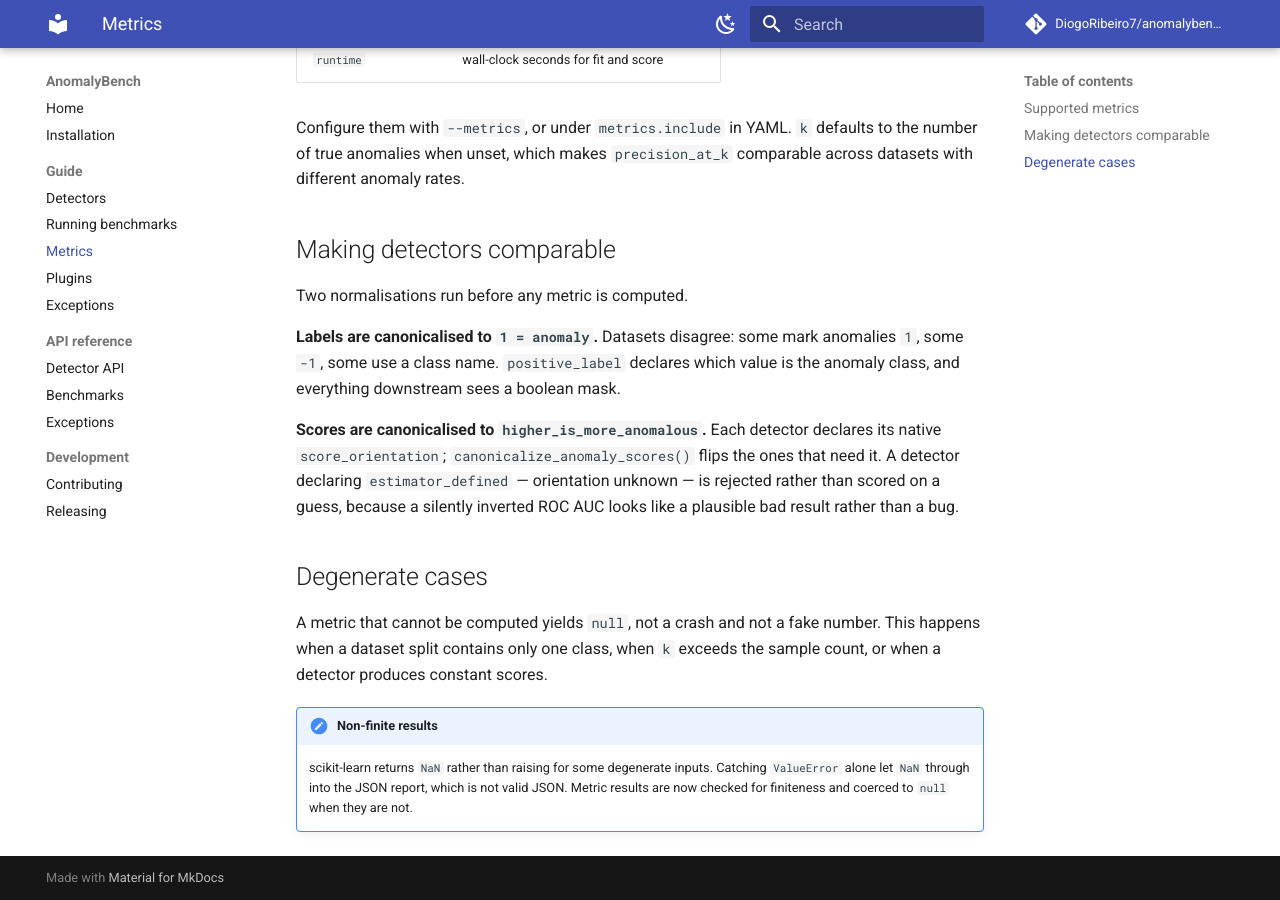
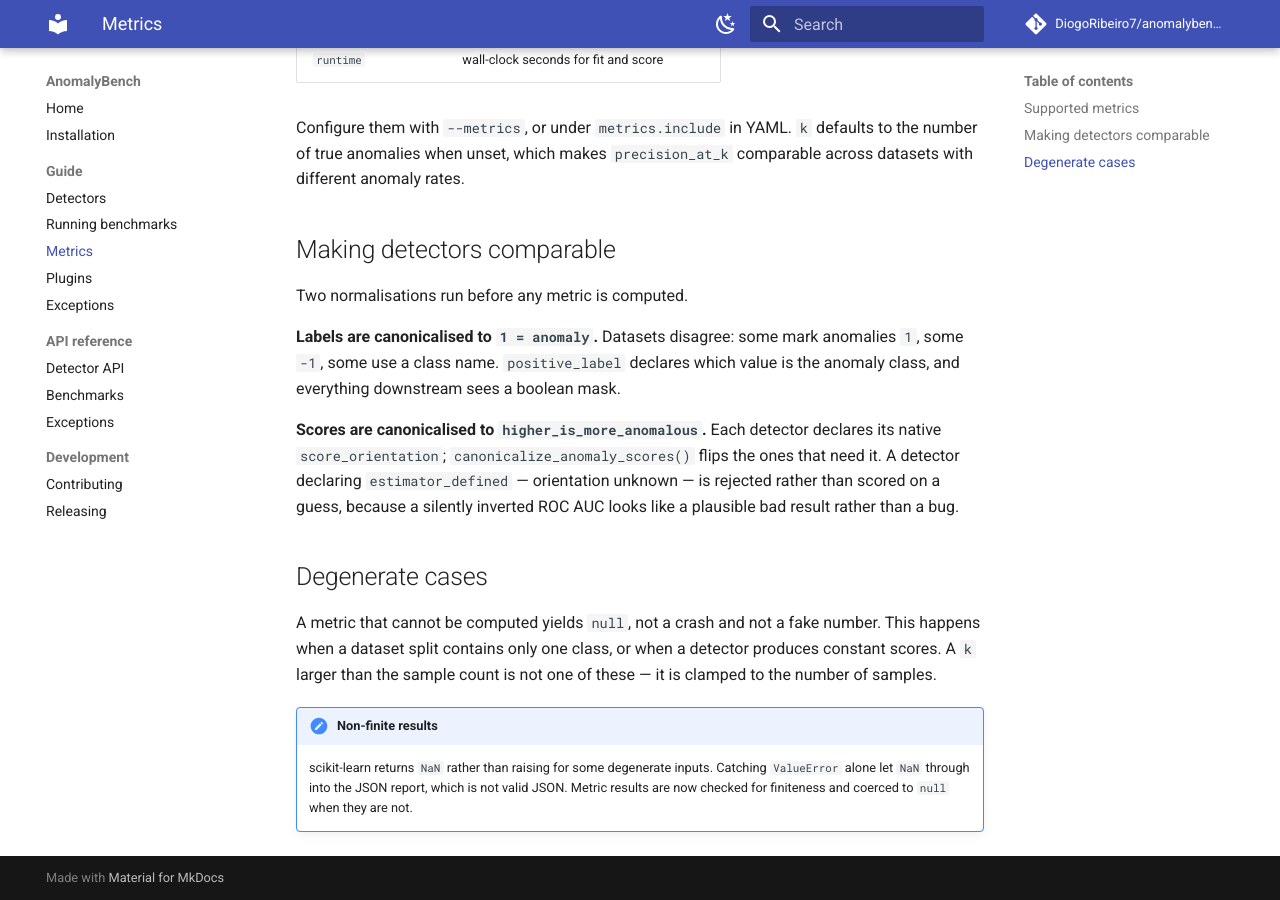
Before and after one commit to DiogoRibeiro7/AnomalyDetection, an MkDocs documentation site: the page built from docs/guide/metrics.md, in a window 1280 px wide and 900 px high, scrolled down 512 px. Built offline with MkDocs 1.6.1 and Material for MkDocs 9.7.7, drawn with Linux system fonts in a browser that asks for light colours; comment, search, counter and statistics services are not loaded.

Commit message:
docs: address review feedback on the MkDocs site
A line continuation in the contributing guide's install command was written as
a literal backslash-n, so copying the documented setup step would have made pip
try to install a package named "n".

The degenerate-cases list in the metrics guide claimed a k larger than the
sample count yields null. It does not -- _effective_k clamps with
min(k, labels.size) and the metric is still computed.

The commit-prefix table omitted revert: and deps:, both of which are releasable
under the merged changelog-sections config.

Rewriting the classical detector docstrings lowercased the first letter of each
return description, which turned the SOS acronym into "sOS".

The docs workflow shared one cancellable concurrency group across build and
deploy, so a new push to main could cancel a Pages deployment mid-flight and
leave the site on an older build. Build stays cancellable; deploy now uses the
standard non-cancellable "pages" group.

```diff
--- a/docs/guide/metrics.md
+++ b/docs/guide/metrics.md
@@ -34,8 +34,9 @@ inverted ROC AUC looks like a plausible bad result rather than a bug.
 ## Degenerate cases
 
 A metric that cannot be computed yields `null`, not a crash and not a fake
-number. This happens when a dataset split contains only one class, when `k`
-exceeds the sample count, or when a detector produces constant scores.
+number. This happens when a dataset split contains only one class, or when a
+detector produces constant scores. A `k` larger than the sample count is not
+one of these — it is clamped to the number of samples.
 
 !!! note "Non-finite results"
     scikit-learn returns `NaN` rather than raising for some degenerate inputs.
```
Also changed, not shown: docs/development/contributing.md (+4 -1 lines), 2 other files.
